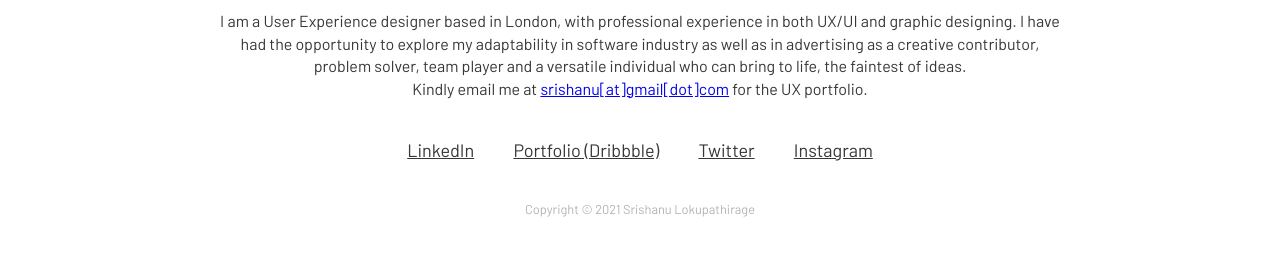
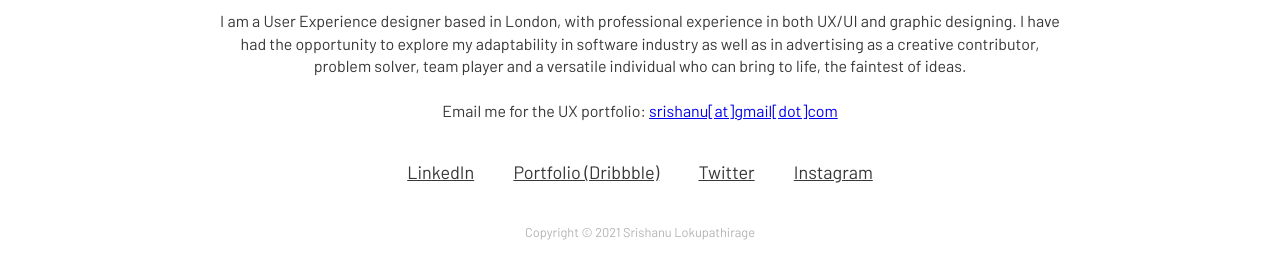
Before and after one commit to SRIshanu/srishanu.github.io, a plain HTML site: page index.html in a window 1280 px wide. Shown: the part 281-560 px from the top of the page. Drawn offline with Linux system fonts and the light colour scheme.

Commit message:
Update index.html

```diff
--- a/index.html
+++ b/index.html
@@ -26,7 +26,8 @@
 	<h1><strong>Srishanu</strong><br>Lokupathirage</h1>
 
 	<p>I am a User Experience designer based in London, with professional experience in both UX/UI and graphic designing. I have had the opportunity to explore my adaptability in software industry as well as in advertising as a creative contributor, problem solver, team player and a versatile individual who can bring to life, the faintest of ideas.</p>
-	<p>Kindly email me at <a href="mailto:srishanu@gmail.com">srishanu[at]gmail[dot]com</a> for the UX portfolio.</p>
+	<br>
+	<p>Email me for the UX portfolio: <a href="mailto:srishanu@gmail.com">srishanu[at]gmail[dot]com</a></p>
 
 	<ul>
 		<li><a target="_blank" href="https://www.linkedin.com/in/srishanu/">LinkedIn</a></li>
```
